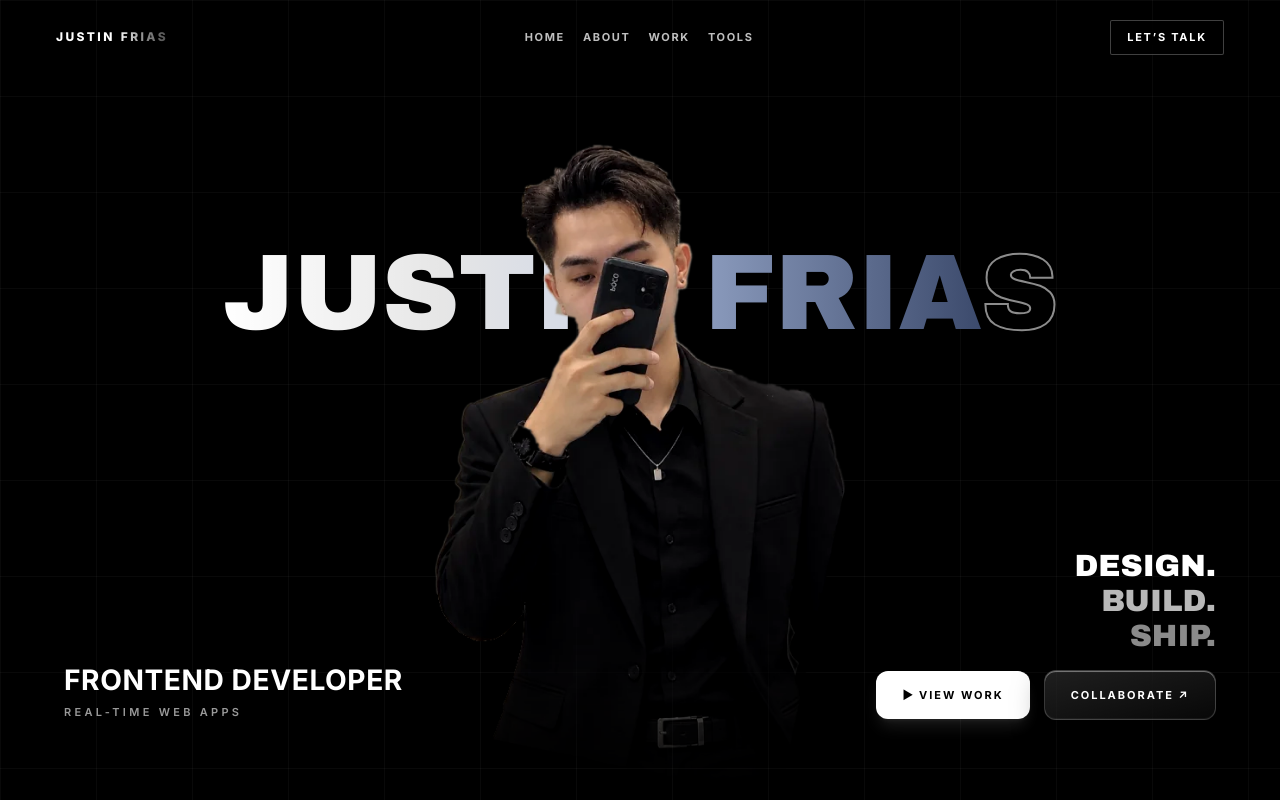
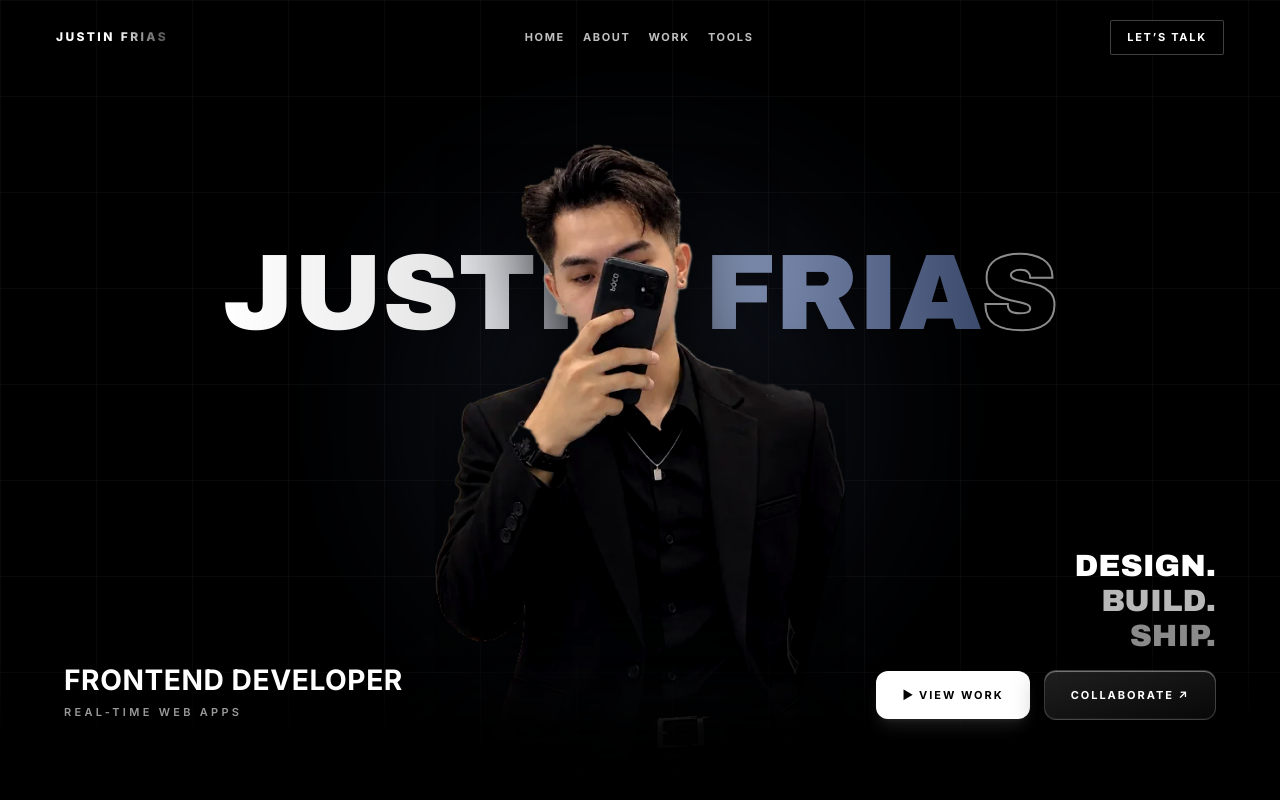
Before and after one commit to Elvoratechnology/tin_frias, a Next.js app: page / in a window 1280 px wide. Shown: the top 800 px of the page. Built offline with nearby package versions, Linux system fonts and the light colour scheme.

Commit message:
Add cinematic backlighting, drop-shadow depth, and bottom dissolve to cutout photo

```diff
--- a/components/Hero.tsx
+++ b/components/Hero.tsx
@@ -20,8 +20,28 @@ export function Hero() {
       id="home"
       className="relative h-[100svh] min-h-[640px] w-full overflow-hidden select-none"
     >
+      {/* Volumetric Atmosphere & Silhouette Backlight behind the person */}
+      <div
+        className="pointer-events-none absolute left-1/2 bottom-[15%] -translate-x-1/2 z-[1] w-[clamp(300px,42vw,620px)] h-[clamp(300px,42vw,620px)] rounded-full blur-[90px] opacity-75"
+        style={{
+          background:
+            "radial-gradient(circle, rgba(111, 134, 179, 0.32) 0%, rgba(38, 52, 86, 0.28) 50%, transparent 75%)",
+        }}
+        aria-hidden="true"
+      />
+
+      {/* Grounding Base Glow under the cutout */}
+      <div
+        className="pointer-events-none absolute left-1/2 bottom-0 -translate-x-1/2 z-[1] w-[clamp(340px,50vw,700px)] h-[180px] blur-[60px] opacity-60"
+        style={{
+          background:
+            "radial-gradient(ellipse at bottom, rgba(111, 134, 179, 0.25) 0%, transparent 70%)",
+        }}
+        aria-hidden="true"
+      />
+
       {/* Huge Split Name with page-load animation: fades in, slides up, unblurs */}
-      <div className="pointer-events-none absolute left-0 right-0 top-[18%] md:top-[30%] z-[5] md:z-[1]">
+      <div className="pointer-events-none absolute left-0 right-0 top-[18%] md:top-[30%] z-[1]">
         <div
           className="w-full max-w-[1280px] mx-auto px-6 sm:px-10 md:px-12 lg:px-16 flex flex-col md:flex-row justify-between md:justify-center items-stretch md:items-baseline md:gap-4 lg:gap-6 font-display text-[21vw] md:text-[clamp(52px,8.4vw,165px)] leading-[0.92] md:leading-none tracking-[-0.01em] animate-hero-rise motion-reduce:animate-none"
           aria-label={portfolioContent.personal.displayName}
@@ -31,7 +51,7 @@ export function Hero() {
             {portfolioContent.personal.firstName}
           </span>
 
-          {/* FRIAS: gray-blue to deep navy with subtle, natural space before FRIAS */}
+          {/* FRIAS: gray-blue to deep navy */}
           <span className="bg-gradient-to-r from-[#8b9bbd] to-[#263456] bg-clip-text text-transparent self-end md:self-auto flex items-baseline text-right md:ml-3 lg:ml-4">
             FRIA
             {/* S outline-only without the vertical cursor bar */}
@@ -42,14 +62,20 @@ export function Hero() {
         </div>
       </div>
 
-      {/* Justin Cutout Photo: centered, bottom-aligned, layers in front of name */}
+      {/* Justin Cutout Photo: cinematic depth, drop shadows onto text, and smooth atmospheric fade */}
       <div className="pointer-events-none absolute left-1/2 bottom-0 -translate-x-1/2 z-[2] md:z-[2] h-[58svh] md:h-[82svh] max-w-[94vw] md:max-w-none flex items-end justify-center">
         <img
           src="/justin-cutout.png"
           alt="Justin Lyoid Frias"
-          className="h-full w-auto object-contain object-bottom contrast-[1.05] brightness-[0.96] [mask-image:linear-gradient(to_bottom,#000_68%,transparent_98%)] [-webkit-mask-image:linear-gradient(to_bottom,#000_68%,transparent_98%)]"
+          className="h-full w-auto object-contain object-bottom contrast-[1.08] brightness-[0.98] saturate-[1.04] drop-shadow-[0_20px_45px_rgba(0,0,0,0.95)] drop-shadow-[0_0_70px_rgba(38,52,86,0.4)] [mask-image:linear-gradient(to_bottom,black_60%,rgba(0,0,0,0.85)_78%,transparent_98%)] [-webkit-mask-image:linear-gradient(to_bottom,black_60%,rgba(0,0,0,0.85)_78%,transparent_98%)]"
         />
       </div>
+
+      {/* Base Dark Gradient Vignette for seamless bottom melt */}
+      <div
+        className="pointer-events-none absolute left-0 right-0 bottom-0 h-28 md:h-36 z-[3] bg-gradient-to-t from-black via-black/80 to-transparent"
+        aria-hidden="true"
+      />
 
       {/* Bottom Container: aligns with the hero boundaries */}
       <div className="absolute left-0 right-0 bottom-[5%] md:bottom-[10%] z-10 pointer-events-none">
```
